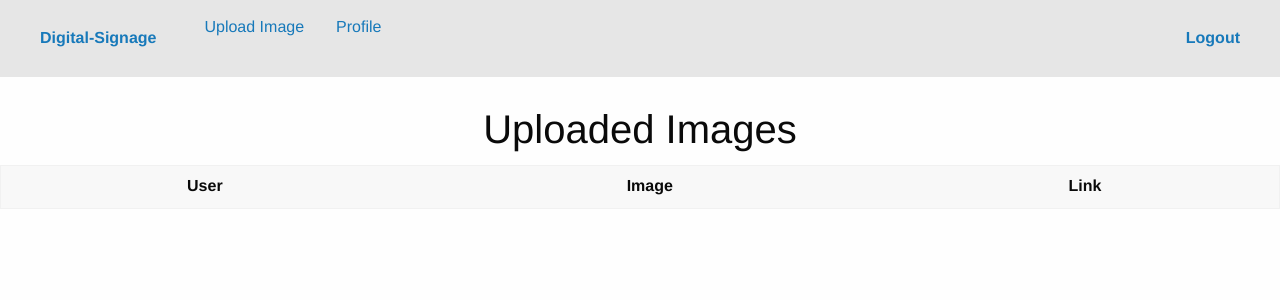
After one commit to Billy4195/DigitalSignage, a Django app: page /accounts/profile/ in a window 1280 px wide. The commit adds this page. Shown: the top 300 px of the page. Run offline with Django 3.2, Linux system fonts and the light colour scheme; the visitor is signed in with stand-in values (Sample User, id 1); data that the repository does not hold is empty; some libraries are stand-ins or nearby versions.

Commit message:
Add user model

```diff
--- /dev/null
+++ b/accounts/templates/profile.html
@@ -0,0 +1,28 @@
+{% extends "base.html" %}
+{% block body %}
+<div style="text-align: center;">
+    <h2> Uploaded Images</h2>
+    <table class="hover" style="text-align: center; width: 100%;">
+        <thead>
+            <tr>
+                <td style="text-align: center;">User</td>
+                <td style="text-align: center;">Image</td>
+                <td style="text-align: center;">Link</td>
+            </tr>
+        </thead>
+    {% for img in images %}
+        <tr>
+            <td>
+                {{ img.user.username }}
+            </td>
+            <td>
+                <a href="/{{ img.image.url }}" target="_blank"><img src="/{{ img.image.url }}" style="height: 250px;"></a>
+            </td>
+            <td>
+                <a href="{% url 'img_delete' img.id %}">Delete</a>
+            </td>
+        </tr>
+    {% endfor %}
+    </table>
+</div>
+{% endblock body %}
--- a/accounts/urls.py
+++ b/accounts/urls.py
@@ -6,4 +6,5 @@ from . import views
 
 urlpatterns = [
     path('signup/', staff_member_required(views.SignUp.as_view()), name='signup'),
+    path('profile/', views.Profile, name='profile'),
 ]
--- a/accounts/views.py
+++ b/accounts/views.py
@@ -2,9 +2,19 @@ from django.shortcuts import render
 from django.contrib.auth.forms import UserCreationForm
 from django.urls import reverse_lazy
 from django.views import generic
+from image_anncs.models import Image
+from django.contrib.auth.decorators import login_required
 
 
 class SignUp(generic.CreateView):
     form_class = UserCreationForm
     success_url = reverse_lazy("signup")
     template_name = "registration/signup.html"
+
+@login_required
+def Profile(request):
+    if request.user.is_staff:
+        images = Image.objects.all()
+    elif request.user.is_authenticated:
+        images = Image.objects.filter(user=request.user)
+    return render(request, "profile.html", locals())
--- a/base_templates/base.html
+++ b/base_templates/base.html
@@ -15,10 +15,11 @@
             <ul class="menu title-area">
                 <li class="menu-text"><a href="{% url "home" %}" target="_blank">Digital-Signage</a></li>
                 <li><a href="{% url "upload"%}">Upload Image</a></li>
+                <li><a href="{% url "profile" %}">Profile</a></li>
             </ul>
         </div>
         <div class="top-bar-right">
-            <ul class="menu">
+            <ul class="dropdown menu">
                 {% if user.is_authenticated %}
                 <li class="menu-text"><a href="{% url "logout" %}">Logout</a></li>
                 {% else %}
--- a/image_anncs/models.py
+++ b/image_anncs/models.py
@@ -1,6 +1,7 @@
 from django.db import models
 from django.utils import timezone
 from datetime import timedelta
+from django.contrib.auth.models import User
 
 def seven_days_after_today():
     return timezone.localtime() + timedelta(days=7)
@@ -15,6 +16,7 @@ class Image(models.Model):
     start_time = models.DateTimeField(u'開始播放時間', blank=True, default=timezone.localtime)
     end_time = models.DateTimeField(u'結束播放時間', blank=True,
             default=seven_days_after_today)
+    user = models.ForeignKey(User, on_delete=models.CASCADE, null=True, blank=False)
 
     class Meta:
         verbose_name = '圖片公告'
--- a/image_anncs/templates/upload.html
+++ b/image_anncs/templates/upload.html
@@ -9,7 +9,7 @@
         {% if field.label == "Image" %}
             <label for="imageUpload" class="button">Upload File</label>
             {{ field }}
-        {% else %}
+        {% elif field.label !=  "User" %}
             {{ field.label_tag }}
             {{ field }}
         {% endif %}
--- a/image_anncs/urls.py
+++ b/image_anncs/urls.py
@@ -1,8 +1,10 @@
 from django.contrib import admin
 from django.urls import path, include
+from django.contrib.auth.decorators import login_required
 
 from . import views
 
 urlpatterns = [
         path('upload/', views.upload, name='upload'),
+        path('delete/<int:img_id>', views.delete, name='img_delete'),
 ]
```
Also changed, not shown: image_anncs/views.py (+16 -4 lines).
